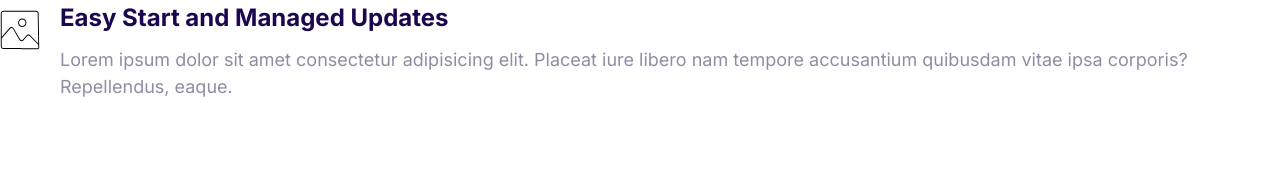
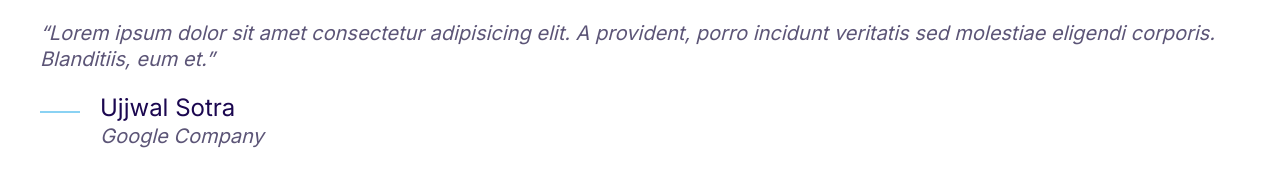
Before and after one commit to ujjwalsotra/Moshify_clone, a plain HTML site: page index.html in a window 1280 px wide. Drawn offline with Linux system fonts and the light colour scheme.

Commit message:
Styled quotes.

```diff
--- a/css/styles.css
+++ b/css/styles.css
@@ -6,6 +6,7 @@
     --color-body:#918ca4;
     --color-border:#ccc;
     --border-radius:30px;
+    --color-body-darker:#5c5577;
 }
 
 *,*::after,*::before{  /* (*) -> is a universal selector, So we going to grab all elements and also all elements that are dynamically inserted after and before them */
@@ -349,3 +350,47 @@
 .media__image{
     margin-top: 1rem;
 }
+
+/* QUOTES */
+
+.quote{
+    font-size: 3rem;
+    font-style: italic;
+    color: var(--color-body-darker);
+    line-height: 1.3;
+}
+.quote__text::before{
+    content: open-quote;
+}
+.quote__text::after{
+    content: close-quote;
+}
+.quote__author{
+    font-size: 3rem;
+    font-weight: 500;
+    font-style: normal;
+    margin-bottom: 0%;
+}
+.quote__company{
+    color: var(--color-headings);
+    opacity: 0.4;
+    font-size: 2rem;
+    font-style: normal;
+}
+
+.quote__line{
+    position: relative;
+    bottom: 10px;
+}
+
+@media screen and (min-width:1024px){
+    .quote{
+        font-size: 2rem;
+    }
+    .quote__author{
+        font-size: 2.4rem;
+    }
+    .quote__company{
+        font-size: 1.6rem;
+    }
+}
--- a/index.html
+++ b/index.html
@@ -12,16 +12,21 @@
             <link rel="stylesheet" href="css/styles.css">
 </head>
 <body>
+ <blockquote class="quote">
+   <p class="quote__text">Lorem ipsum dolor sit amet consectetur adipisicing elit. A provident, porro incidunt veritatis sed molestiae eligendi corporis. Blanditiis, eum et.</p>
+   <footer>
     <div class="media">
       <div class="media__image">
-        <svg class="icon">
-          <use xlink:href="images/sprite.svg#snap"></use>
+          <svg class="icon icon--primary quote__line">
+            <use xlink:href="images/sprite.svg#line"></use>
           </svg>
       </div>
         <div class="media__body">
-        <h3 class="media__title">Easy Start and Managed Updates</h3>
-        <p>Lorem ipsum dolor sit amet consectetur adipisicing elit. Placeat iure libero nam tempore accusantium quibusdam vitae ipsa corporis? Repellendus, eaque.</p>
+          <h3 class="quote__author media__title">Ujjwal Sotra</h3>
+          <p class="quote_company">Google Company</p>
         </div>
     </div>
+   </footer>
+ </blockquote>
 </body>
 </html>
```
Also changed, not shown: components/quote.html (added, +16 -0 lines). Lines whose indentation alone changed are shown as unchanged.
